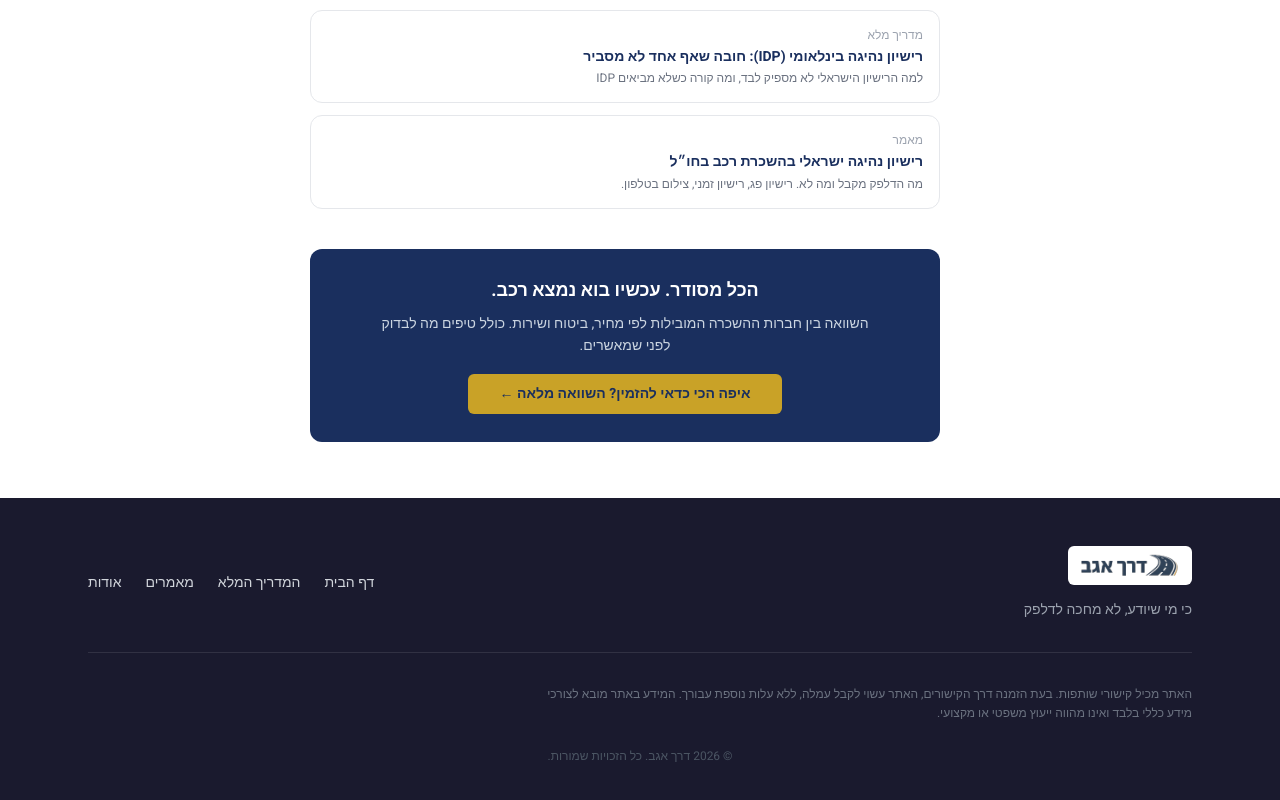
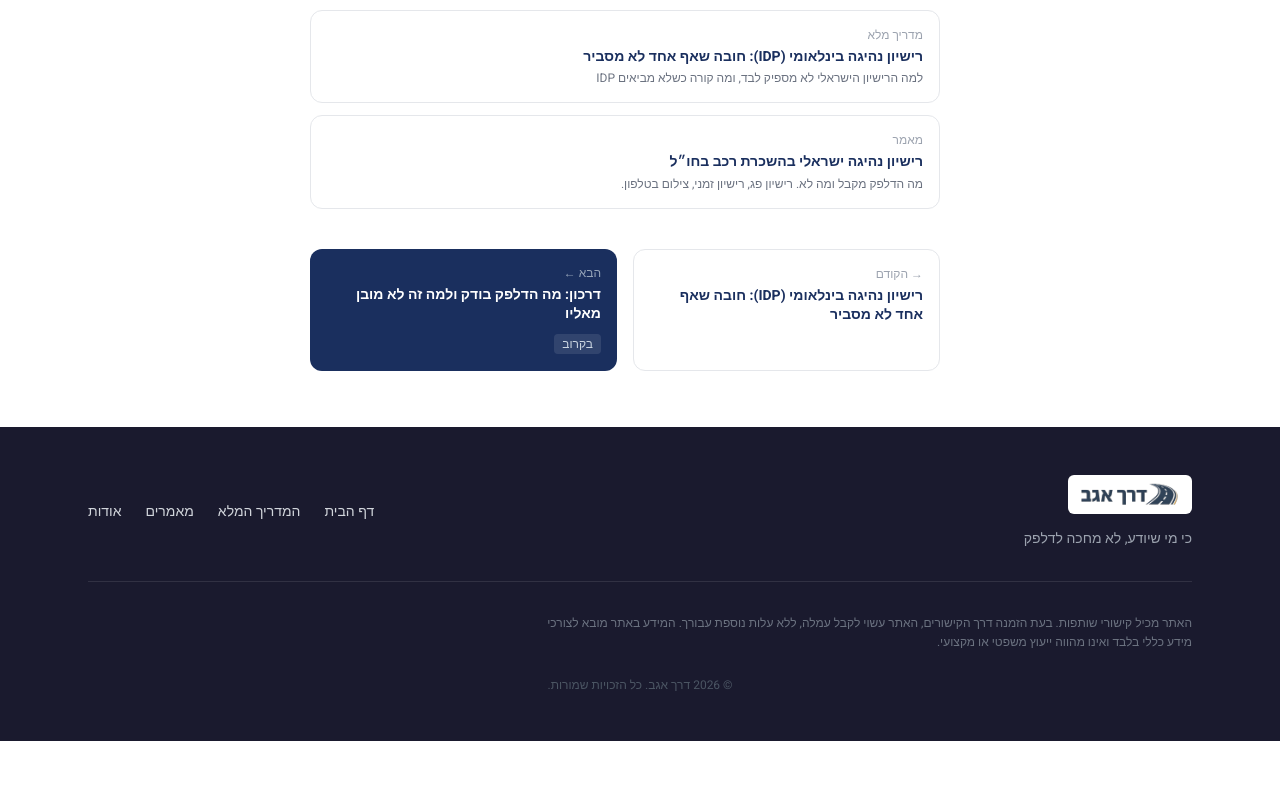
Before and after one commit to Shmulix/derekh-agav, a Next.js app: page /posts/idp-stations in a window 1280 px wide. Shown: the part 2168-2968 px from the top of the page. After the commit the page ends 2909 px from the top, so only its background shows below. Built offline with nearby package versions, Linux system fonts and the light colour scheme.

Commit message:
IDP posts: add prev/next navigation, passport teaser on idp-stations

```diff
--- a/app/posts/idp-stations/page.tsx
+++ b/app/posts/idp-stations/page.tsx
@@ -275,15 +275,25 @@ export default function IDPStationsPost() {
                 </Link>
               </div>
 
-              {/* CTA */}
-              <div className="bg-navy rounded-xl p-7 text-center">
-                <p className="text-white font-bold text-lg mb-2">הכל מסודר. עכשיו בוא נמצא רכב.</p>
-                <p className="text-slate-300 text-sm mb-4 leading-relaxed max-w-lg mx-auto">
-                  השוואה בין חברות ההשכרה המובילות לפי מחיר, ביטוח ושירות. כולל טיפים מה לבדוק לפני שמאשרים.
-                </p>
-                <Link href="/posts/rental-platforms" className="btn-gold text-sm px-8 py-2.5">
-                  איפה הכי כדאי להזמין? השוואה מלאה ←
+              {/* Prev / Next navigation */}
+              <div className="grid grid-cols-2 gap-4">
+
+                {/* Previous */}
+                <Link
+                  href="/posts/international-driving-permit"
+                  className="border border-gray-200 rounded-xl p-4 hover:border-navy/30 hover:bg-[#f0f4ff] transition-colors"
+                >
+                  <p className="text-xs text-gray-400 mb-1">→ הקודם</p>
+                  <p className="font-bold text-navy text-sm leading-snug">רישיון נהיגה בינלאומי (IDP): חובה שאף אחד לא מסביר</p>
                 </Link>
+
+                {/* Next — coming soon */}
+                <div className="bg-navy rounded-xl p-4 text-right">
+                  <p className="text-slate-400 text-xs mb-1">הבא ←</p>
+                  <p className="text-white font-bold text-sm leading-snug mb-2">דרכון: מה הדלפק בודק ולמה זה לא מובן מאליו</p>
+                  <span className="inline-block bg-white/10 text-slate-300 text-xs px-2 py-0.5 rounded">בקרוב</span>
+                </div>
+
               </div>
 
             </article>
```
